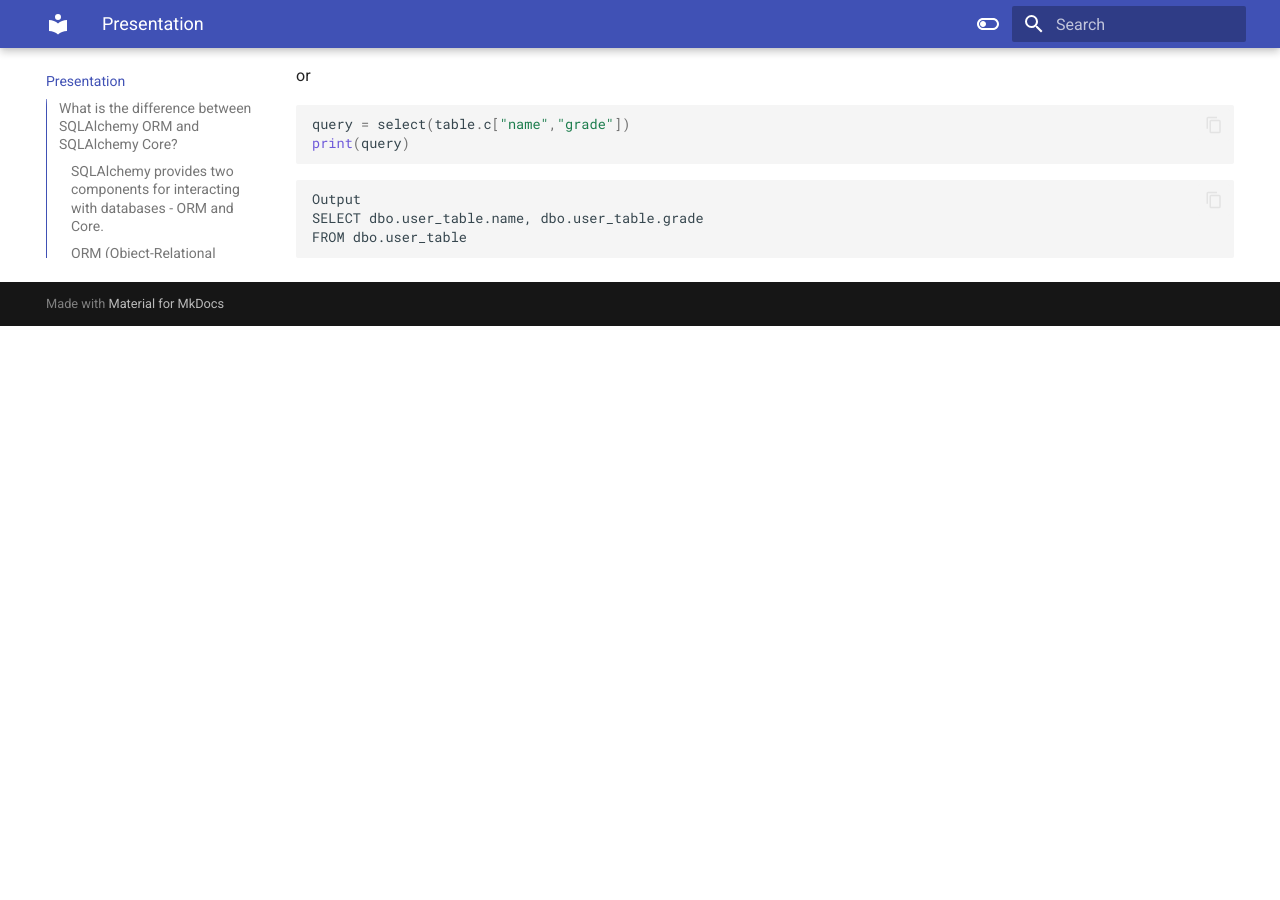
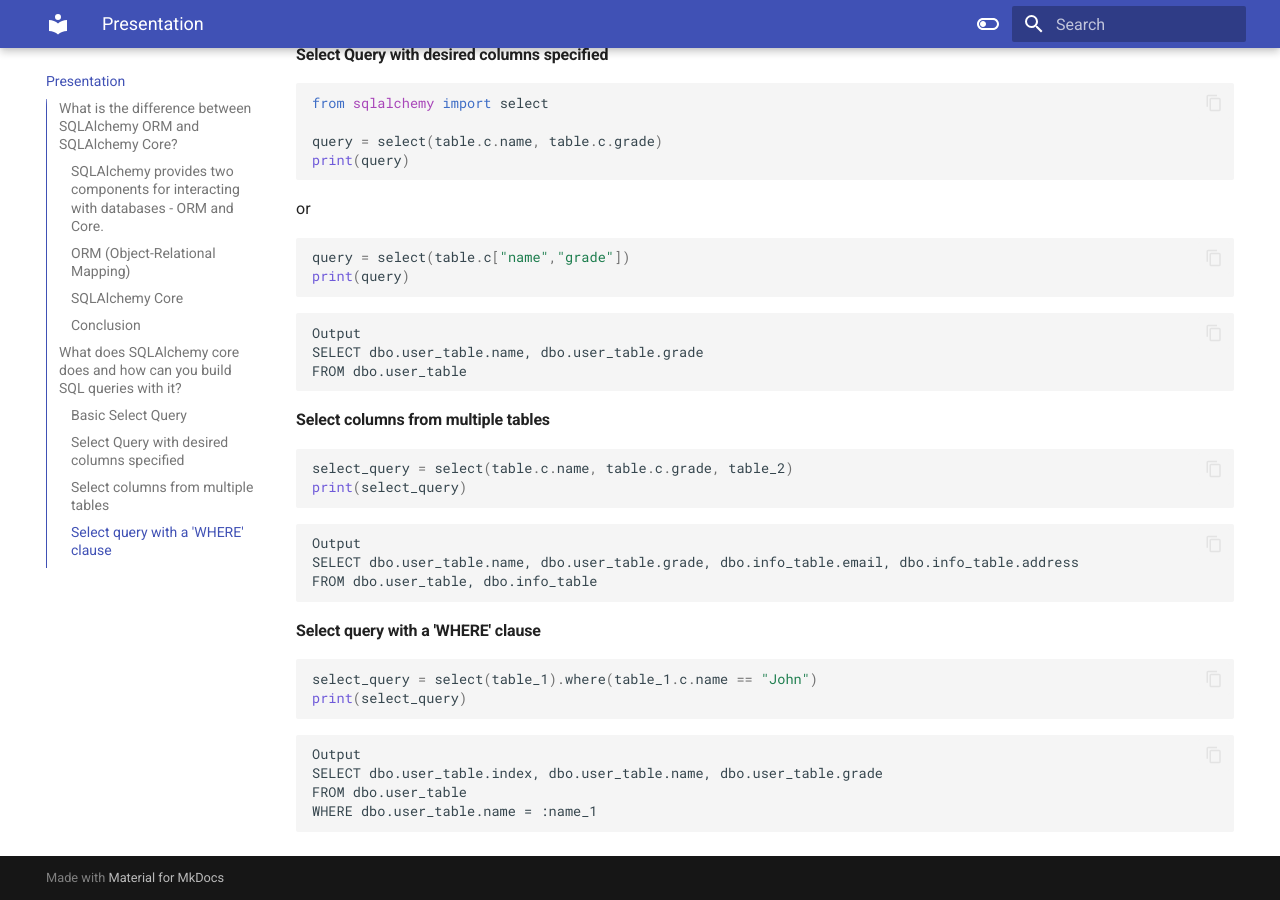
Before and after one commit to srtk-Negi/SQLAlchemy-mkdocs, an MkDocs documentation site: the page built from docs/index.md, in a window 1280 px wide and 900 px high, scrolled down 1785 px. Built offline with MkDocs 1.6.1 and Material for MkDocs 9.7.7, drawn with Linux system fonts in a browser that asks for light colours; before the commit the page ends 2111 px from its top, so only the background shows below that; some of the changed text lies outside the part shown.

Commit message:
building queries with SQLAlchemy Core

````diff
--- a/docs/index.md
+++ b/docs/index.md
@@ -33,12 +33,19 @@ from sqlalchemy import Table, Integer, String, Column, MetaData
 
 meta_data = MetaData(schema="dbo")
 
-table = Table(
-    name="user_table",
+table_1 = Table(
+    "user_table",
     meta_data,
     Column("index", Integer)
     Column("name", String)
     Column("grade", String)
+)
+
+table_2 = Table(
+    "info_table",
+    meta_data,
+    Column("email", String),
+    Column("address", String)
 )
 ```
 
@@ -74,3 +81,26 @@ Output
 SELECT dbo.user_table.name, dbo.user_table.grade
 FROM dbo.user_table
 ```
+
+#### Select columns from multiple tables
+```python
+select_query = select(table.c.name, table.c.grade, table_2)
+print(select_query)
+```
+```
+Output
+SELECT dbo.user_table.name, dbo.user_table.grade, dbo.info_table.email, dbo.info_table.address
+FROM dbo.user_table, dbo.info_table
+```
+
+#### Select query with a 'WHERE' clause
+```python
+select_query = select(table_1).where(table_1.c.name == "John")
+print(select_query)
+```
+```
+Output
+SELECT dbo.user_table.index, dbo.user_table.name, dbo.user_table.grade
+FROM dbo.user_table
+WHERE dbo.user_table.name = :name_1
+```
````
